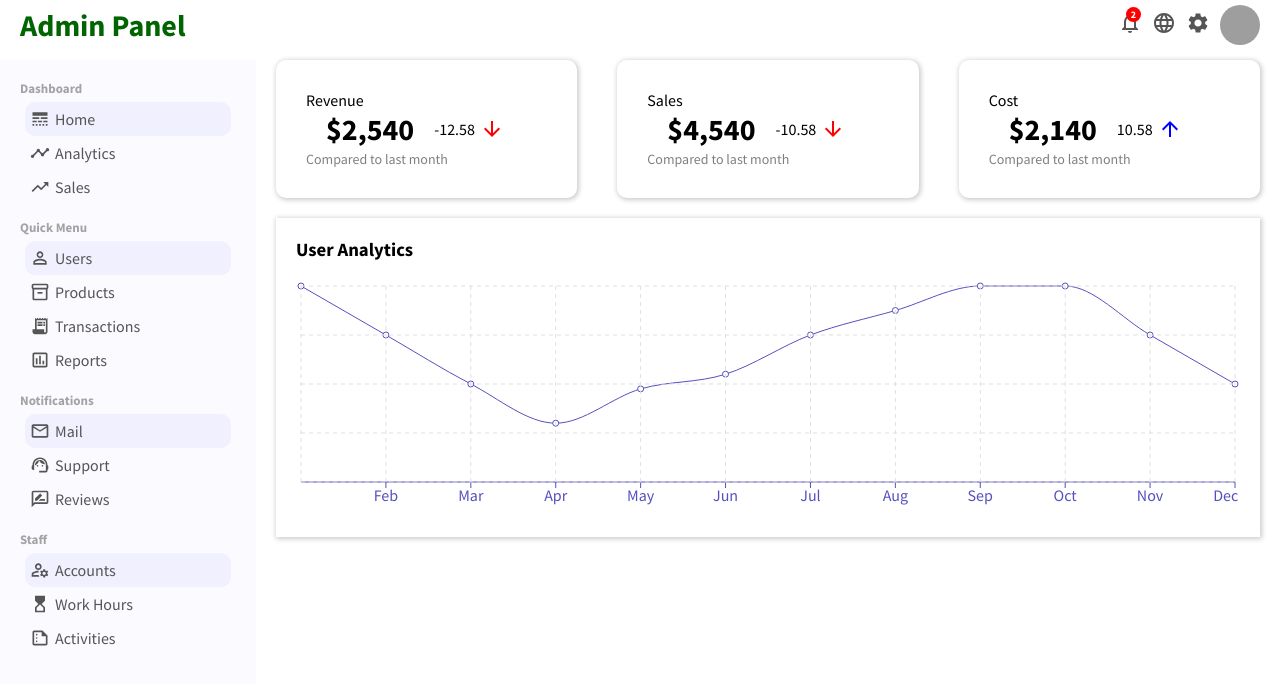
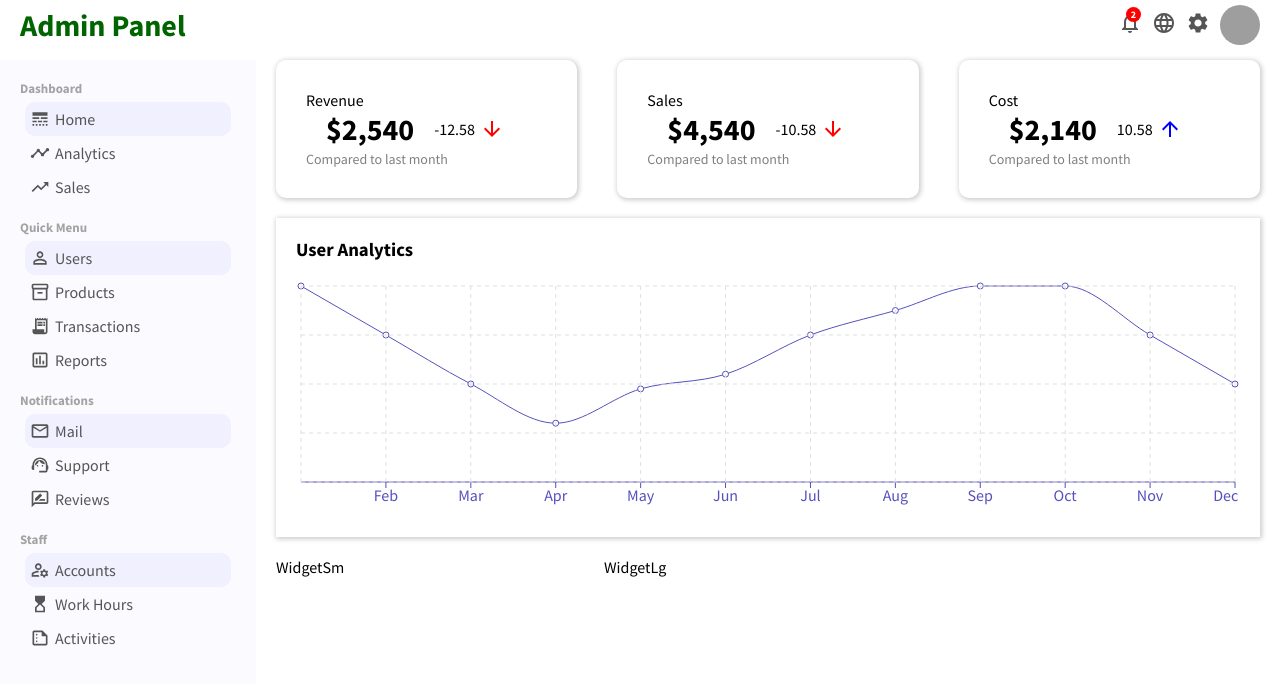
Before and after one commit to PJMantoss/admin_panel, a React (Create React App) app: page / in a window 1280 px wide. Shown: the top 684 px of the page. Built offline with nearby package versions, Linux system fonts and the light colour scheme; grey boxes are pictures that could not be loaded.

Commit message:
update Widget component

```diff
--- a/src/pages/home/Home.js
+++ b/src/pages/home/Home.js
@@ -3,13 +3,18 @@ import FeaturedInfo from '../../components/featuredInfo/FeaturedInfo';
 import Chart from '../../components/chart/Chart';
 import { userData } from '../../dummyData';
 import './home.css';
+import WidgetLg from '../../components/widgetLg/WidgetLg';
+import WidgetSm from '../../components/widgetSm/WidgetSm';
 
 function Home() {
   return (
     <div className='home'>
         <FeaturedInfo />
         <Chart data={userData} title='User Analytics' dataKey='Active User' grid />
-        <div className='homeWidgets'></div>
+        <div className='homeWidgets'>
+            <WidgetSm />
+            <WidgetLg />
+        </div>
     </div>
   )
 }
```
